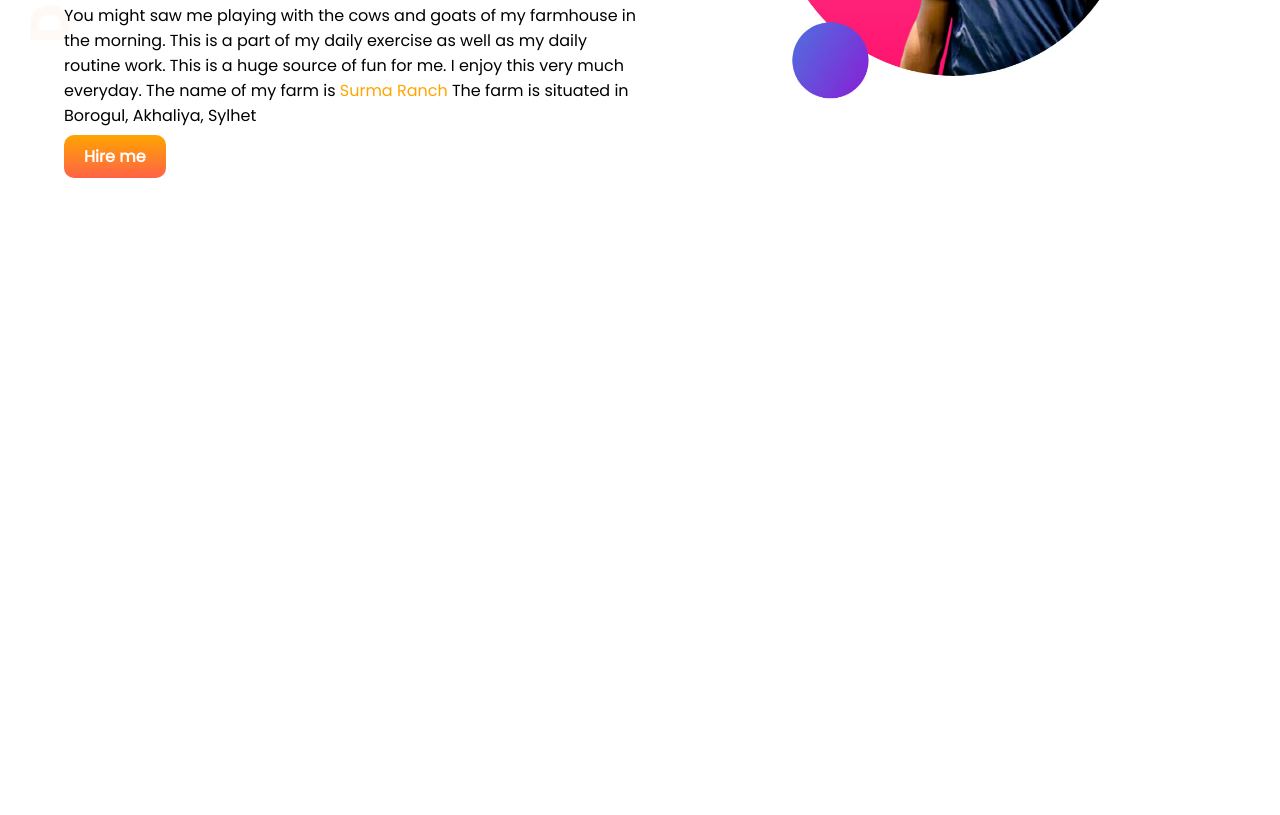
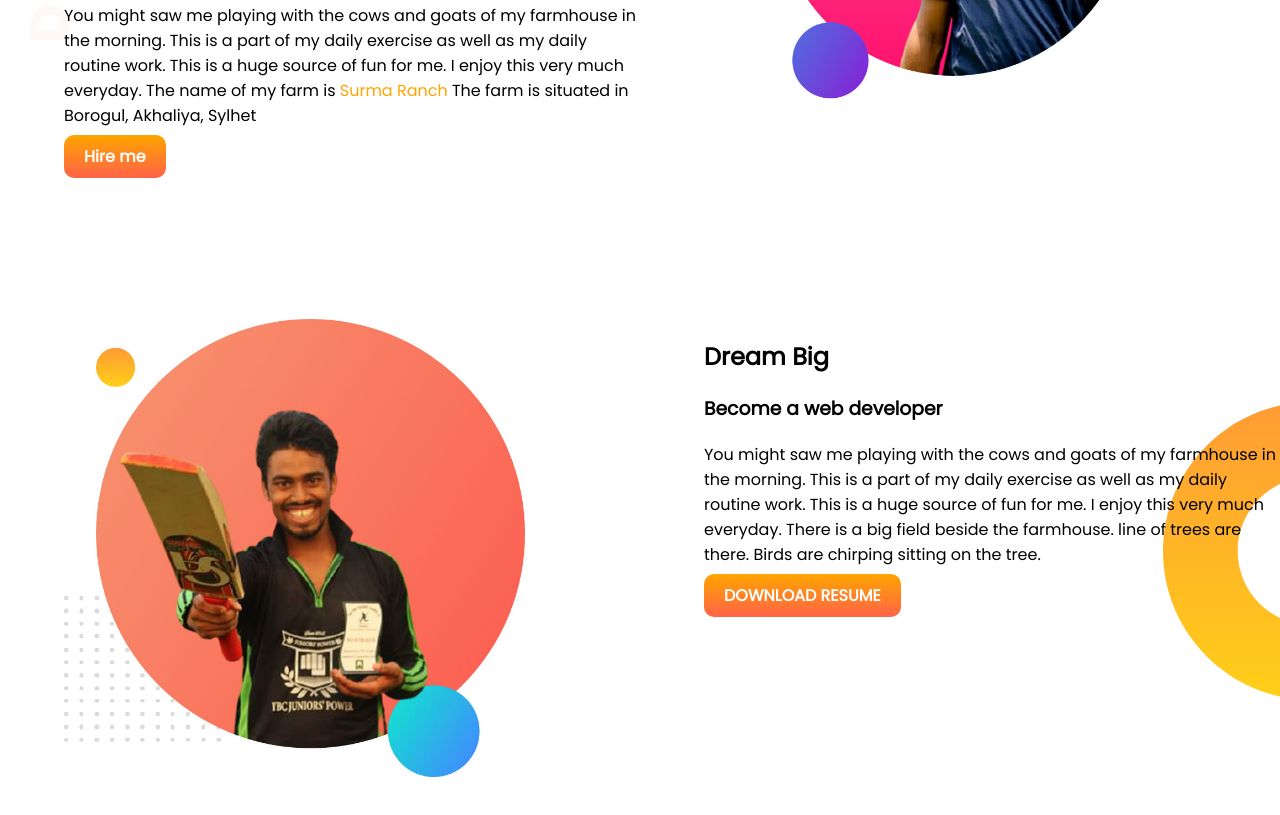
Before and after one commit to Rizwan2011/Developers-portfolio, a plain HTML site: page index.html in a window 1280 px wide. Shown: the part 319-1134 px from the top of the page. Before the commit the page ends 800 px from the top, so only its background shows below. Drawn offline with Linux system fonts and the light colour scheme.

Commit message:
Dream-big

```diff
--- a/index.html
+++ b/index.html
@@ -27,6 +27,18 @@
 
         <div class="half-width"><img src="images/new profile.jpg" alt=""></div>
     </section>
+    <section class="Dream-big">
+        <div class="half-width"> <img src="images/new my-bg.jpg" alt=""></div>
+        <div class="half-width">
+            <h2>Dream Big</h2>
+            <h3>Become a web developer</h3>
+            <p>You might saw me playing with the cows and goats of my farmhouse in the morning. This is a part of my
+                daily exercise as well as my daily routine work. This is a huge source of fun for me. I enjoy this very
+                much everyday. There is a big field beside the farmhouse. line of trees are there. Birds are chirping
+                sitting on the tree.</p>
+            <a class="link-button" target="_blank" href="">DOWNLOAD RESUME</a>
+
+    </section>
 </body>
 
 </html>
--- a/style.css
+++ b/style.css
@@ -10,6 +10,7 @@ h1{
 }
 section{
     display: flex;
+    margin-bottom: 150px;
 }
 .half-width{
     width:50%;
@@ -30,3 +31,8 @@ section{
     background-image: url(images/top-banner.png);
     background-repeat: no-repeat;
 }
+.Dream-big{
+    background-image:url(images/dream-bg.png);
+    background-repeat: no-repeat;
+    background-position: right;
+}
```
